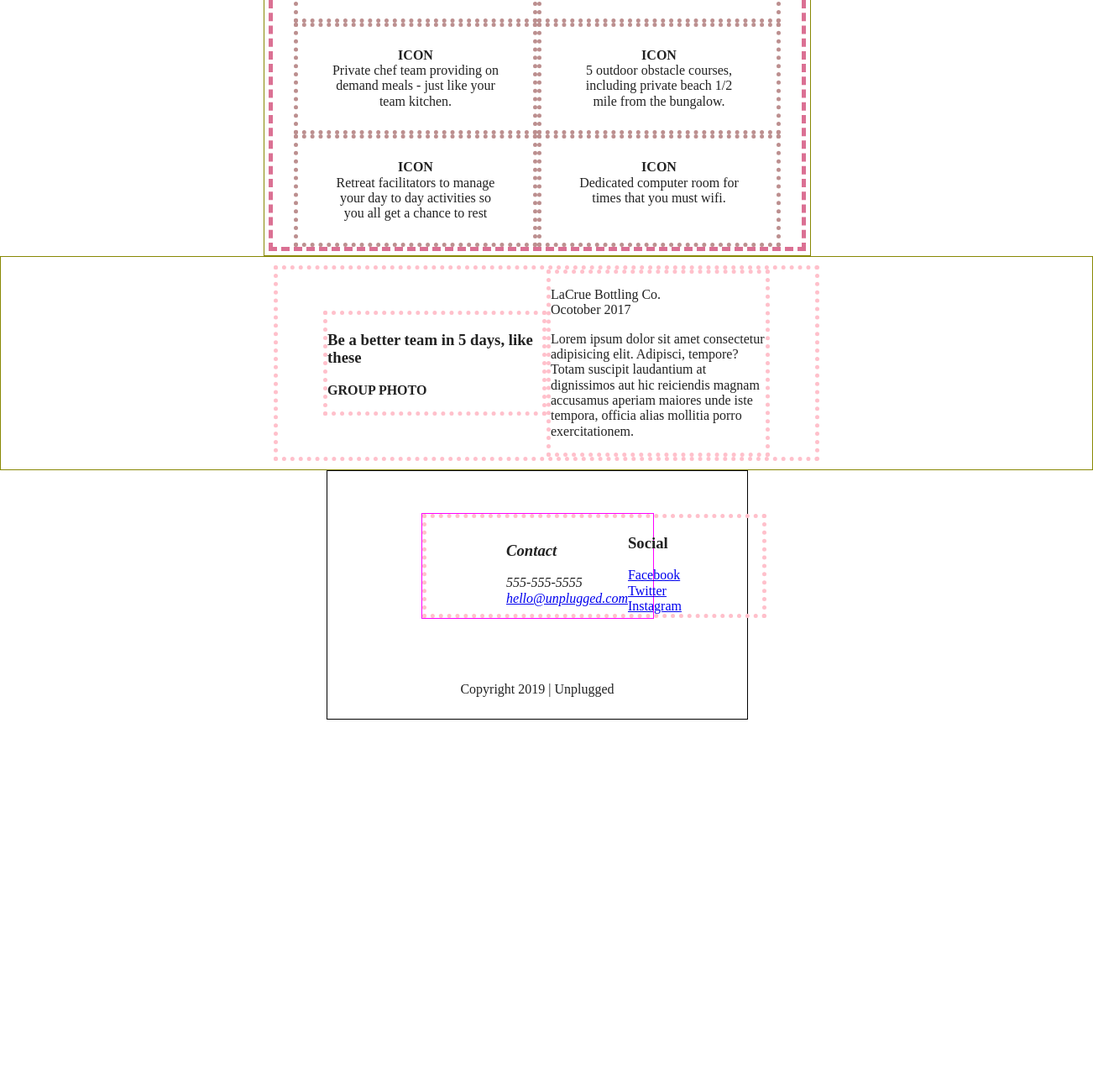
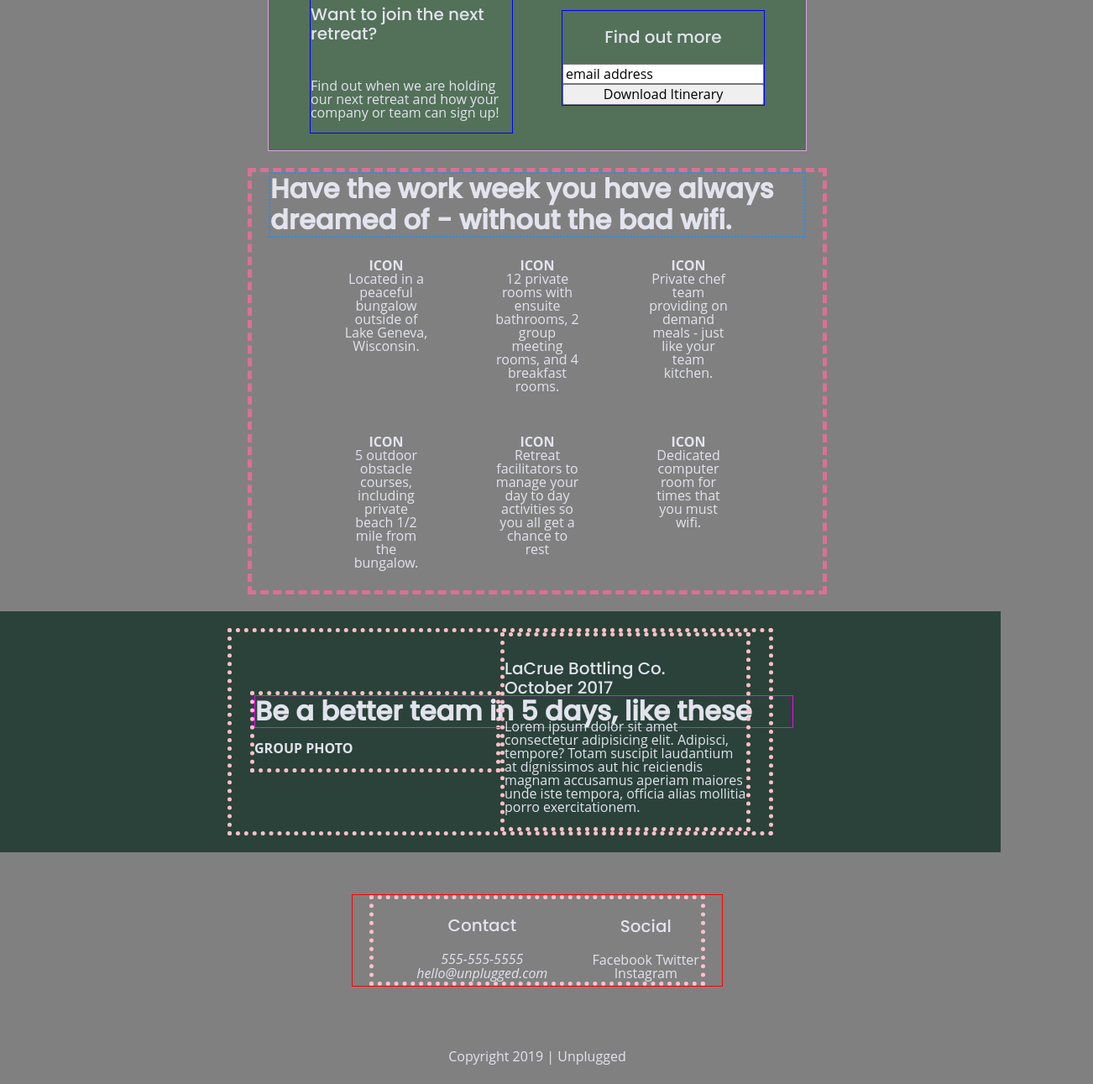
Before and after one commit to ldmdesign/206-unplugged, a website built with Parcel: page index.html in a window 1280 px wide. Shown: the part 609-1900 px from the top of the page at 84% size, 1302 px wide, since content can reach past the window. Before the commit the page ends 1466 px from the top, so only its background shows below. Built offline with nearby package versions, Linux system fonts and the light colour scheme; files whose address does not match are found by name.

Commit message:
added styling to homepage

```diff
--- a/css/main.css
+++ b/css/main.css
@@ -87,10 +87,52 @@ textarea {
    Author's custom styles
    ========================================================================== */
 
+/*-----General Styles-------*/
+
+html{
+  font-size: 16px;
+  background-color: grey;
+}
+body{
+  font-family: 'Open Sans', sans-serif;
+  font-size: 1em;
+}
+ul, ol{
+  font-family: 'Open Sans', sans-serif;
+  font-weight: 700;
+  font-size: 1.5em;
+}
+a{
+  color: #e2e3ed;
+  text-decoration: none;
+}
+h2{
+  font-family: 'Poppins', sans-serif;
+  font-size: 2rem;
+  color: #e2e3ed;
+  margin: 0;
+}
+h3,h4{
+  font-family: 'Poppins', sans-serif;
+  font-size: 1.25em;
+  color: #e2e3ed;
+  font-weight: 500;
+}
+p{
+  color: #e2e3ed;
+  line-height: 1em;
+  font-weight: 400;
+}
+img{}
+figure{}
+address{
+  color: #e2e3ed;
+}
 .content-wrapper{
-  width: 90%;
-  margin: 50px 0;
-  border: 1px solid green;
+  width: 100%;
+  margin: 0;
+  padding-left: 20px;
+  padding-right: 20px;
 }
 
    /*----------------------Base Header - Footer Styles-----------*/
@@ -98,10 +140,9 @@ textarea {
 header, footer{
   display: flex;
   justify-content: center;
-  align-items: center;
+  align-content: center;
   flex-wrap: wrap;
-  margin: auto;
-  border: 1px solid black;
+  margin: 0;
 }
 
 
@@ -109,6 +150,7 @@ header, footer{
 
 header{
   padding: 15px 0;
+  width: 360px;
 }
 
 header .content-wrapper{
@@ -117,7 +159,12 @@ header .content-wrapper{
   align-items: center;
   flex-flow: row wrap;
   margin: 0;
+}
 
+header img{
+  width: 225px;
+  margin: 0;
+  padding: 50px;
 }
 
 .header-divider{
@@ -139,6 +186,7 @@ header nav ul{
   justify-content: space-between;
   width: 100%;
   list-style: none;
+  font-size: 1.5em;
 }
 
 
@@ -151,19 +199,31 @@ header nav ul{
  }
 
   footer .content-wrapper{
-    width: 55%;
+    width: 80%;
     margin: 50px 0;
+    display: flex;
+    justify-content: center;
+    align-items: center;
+    flex-flow: row wrap;
+    border: 1px solid red;
 
   }
 
-footer.contact{
-  margin-bottom: 50px;
+footer .contact{
+  margin: 0;
+  width: 100%;
+  text-align: center;
 }
 
-footer.social p{
+footer .social{
+  text-align:center;
+}
+
+footer .icon{
   display: flex;
-  justify-content: center;
+    justify-content: space-between;
     align-items: center;
+    flex-flow: row wrap;
 }
 
   .copyright{
@@ -180,32 +240,32 @@ footer.social p{
   justify-content: center;
   align-items: center;
   flex-flow: row wrap;
-  margin: 10px;
+  margin: 0;
+  padding: 20px 10px 325px 10px;
+  font-size: 2.25rem;
+  font-weight: 500;
+  width: 340px;
+  border: 1px solid green;
 }
 
 aside.content-wrapper{
-  padding: 20px;
-  width: 800px;
-  margin: auto;
-  border: 1px solid greenyellow;
+  width: 320px;
+  margin: 0;
   display: flex;
   justify-content: space-between;
   align-items: center;
   flex-flow: row wrap;
+  background-color: #527158;
+  padding-bottom: 50px;;
 }
 
 input{
   width: 100%;
 }
 
-.hero-area{}
-.form-description{}
-.form{}
-
 .features{
   margin: 0;
-  padding: 5px;
-  border: 1px solid rgb(136, 136, 4);
+  padding: 20px;
   display: flex;
   justify-content: center;
   align-items: center;
@@ -240,14 +300,14 @@ reviews h3{
 }
 
 .reviews{
-  margin: auto;
-  padding: 10px;
-  border: 1px solid rgb(136, 136, 4);
+  margin: 0;
+  padding: 20px;
   display: flex;
   justify-content: center;
   align-items: center;
   flex-flow: row;
-  width: 100%;
+  width: 90%;
+  background-color: #2a423a;
 }
 
 
@@ -258,7 +318,6 @@ reviews h3{
 /*--------------------about page styles-------------------------------*/
 
 .mission{
-  border: 1px solid greenyellow;
   display: flex;
   justify-content: center;
   align-items: center;
@@ -453,7 +512,7 @@ reviews h3{
     display: flex;
     justify-content: space-between;
     align-items: center;
-    flex-wrap: column;
+    flex-wrap: wrap;
     border: 1px solid plum;
   }
 
@@ -520,13 +579,13 @@ reviews h3{
     display: flex;
     justify-content: center;
     align-items: center;
+  }
 
-  }
   .footer.copyright{
      width: 100%;
   }
 
-  }
+
 
   /**About page**/
 
--- a/index.html
+++ b/index.html
@@ -20,12 +20,13 @@
   <link rel="stylesheet" href="css/main.css">
 
   <meta name="theme-color" content="#fafafa">
+  <link href="https://fonts.googleapis.com/css2?family=Poppins:wght@500&display=swap" rel="stylesheet">
 </head>
 
 <body>
   <header>
     <div class="content-wrapper">
-      <a href="#"><img src="" alt="unplugged logo"></a>
+      <img src="img/unpluggedlogo.png" alt="unplugged logo">
       <div class="header-divider"></div>
       <nav>
         <ul>
@@ -33,19 +34,20 @@
           <li><a href="about/index.html" target="_blank">About</a></li>
         </ul>
       </nav>
+    </div>
   </header>
 
   <main>
     <section class="hero">
       <div>
-        <h1>Retreat from the desk, return refreshed.</h1>
+        <h2>Retreat from the desk, return refreshed.</h2>
       </div>
       <div class="hero-image">
       </div>
     </section>
     <aside class="content-wrapper">
       <div class="form-description">
-        <h3>Want to join the next retreat?</h3>
+        <h4>Want to join the next retreat?</h4>
         <p >Find out when we are holding our next retreat and how your company or team can sign up!</p>
       </div>
       <div class="form">
@@ -56,7 +58,7 @@
     </aside>
     <section class="features">
       <div class="content-wrapper">
-        <h1>Have the work week you have always dreamed of - without the bad wifi.</h1>
+        <h2>Have the work week you have always dreamed of - without the bad wifi.</h2>
         <article>
           <p class="tent-icon"><strong>ICON</strong></p>
           <p class="features-item-description">Located in a peaceful bungalow outside of Lake Geneva, Wisconsin.</p>
@@ -86,11 +88,11 @@
     <section class="reviews">
       <article>
         <div>
-          <h3>Be a better team in 5 days, like these</h3>
+          <h2>Be a better team in 5 days, like these</h2>
           <p class="group-photo"><strong>GROUP PHOTO</strong></p>
         </div>
         <div>
-          <p>LaCrue Bottling Co. <br> Ocotober 2017</p>
+          <h4>LaCrue Bottling Co. <br> October 2017</h4>
           <p>Lorem ipsum dolor sit amet consectetur adipisicing elit. Adipisci, tempore? Totam suscipit laudantium at dignissimos aut hic reiciendis magnam accusamus aperiam maiores unde iste tempora, officia alias mollitia porro exercitationem.</p>
         </div>
       </article>
@@ -100,21 +102,19 @@
   <footer>
     <div class="content-wrapper">
       <div class="footer-content">
-        <address class="contact">
+        <div class="contact">
           <h3>Contact</h3>
-          <p> 555-555-5555</p>
-          <a href="mailto:hello@unplugged.com">hello@unplugged.com</a>
-        </address>
+          <address>
+            <p> 555-555-5555</p>
+            <a href="mailto:hello@unplugged.com">hello@unplugged.com</a>
+          </address>
+        </div>
         <div class="social">
           <h3> Social </h3>
-          <div class="facebook-icon">
-            <p><a href="http://www.facebook.com" target="_black">Facebook</a></p>
-          </div>
-          <div class="twitter-icon">
-            <p><a href="http://www.twitter.com" target="_black">Twitter</a></p>
-          </div>
-          <div class="instagram-icon">
-            <p><a href="http://www.instagram.com" target="_black">Instagram</a></p>
+          <div class="icon">
+            <p><a href="http://www.facebook.com" target="blank">Facebook</a></p>
+            <p><a href="http://www.twitter.com" target="blank">Twitter</a></p>
+            <p><a href="http://www.instagram.com" target="blank">Instagram</a></p>
           </div>
         </div>
       </div>
```
Lines whose indentation alone changed are shown as unchanged.
